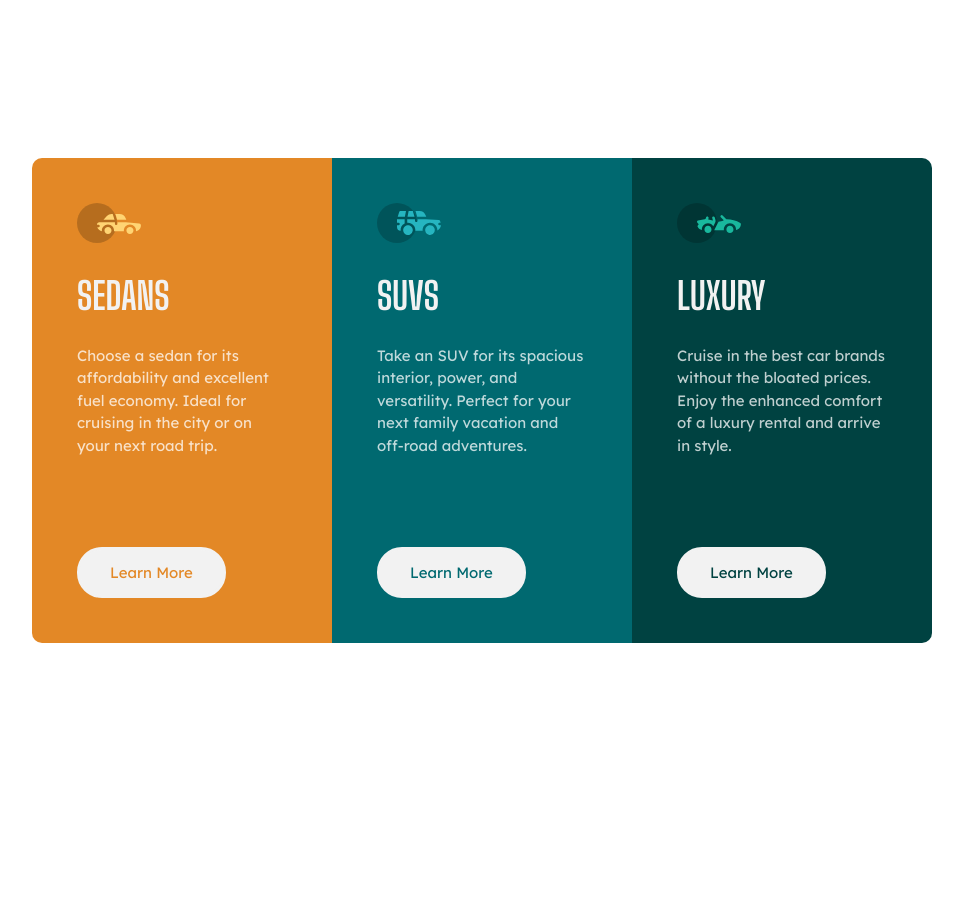
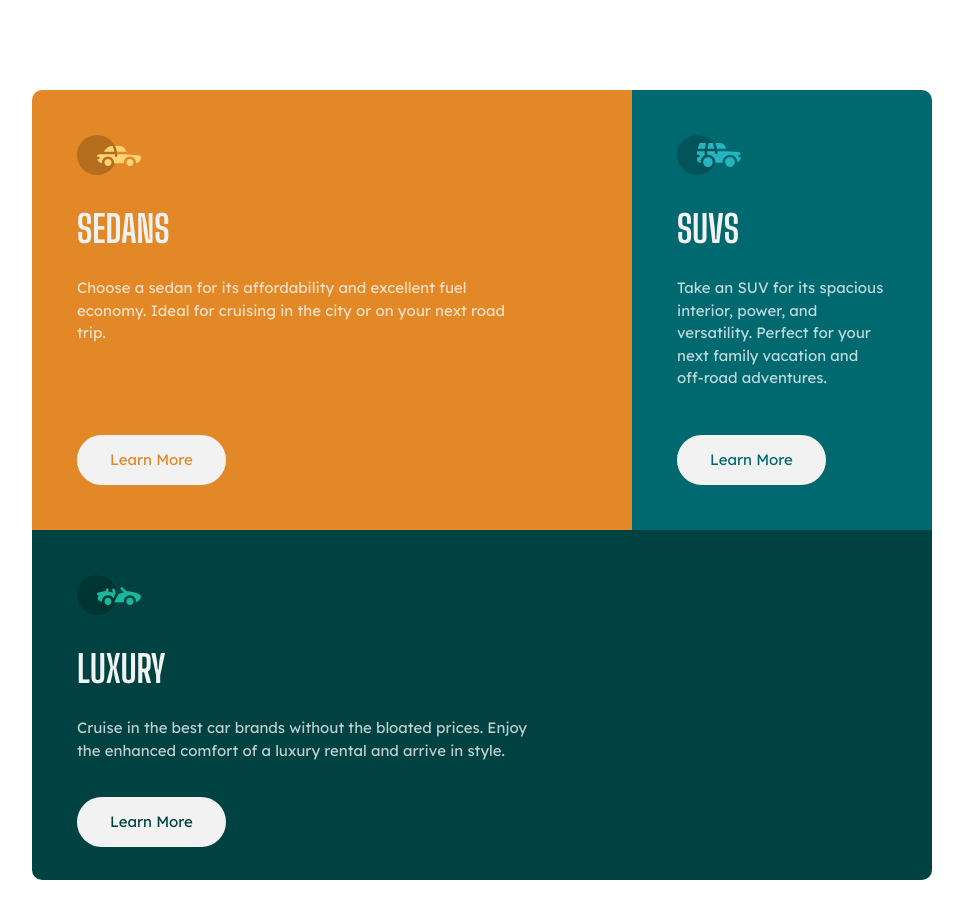
Before and after one commit to dilanrojas/3-column-preview-card, a website built with Vite: page index.html in a window 1280 px wide. Shown: the whole page, without its empty margins (158-1121 px from the left). Before the commit the page ends 800 px from the top, so only its background shows below. Built offline with nearby package versions, Linux system fonts and the light colour scheme.

Commit message:
feat: new css

```diff
--- a/index.html
+++ b/index.html
@@ -1,5 +1,6 @@
 <!doctype html>
 <html lang="en">
+
 <head>
   <meta charset="UTF-8" />
   <link rel="icon" type="image/png" href="/public/favicon.png" />
@@ -7,11 +8,16 @@
   <link rel="stylesheet" href="style.css">
   <title>Frontend Mentor | 3-column preview card component</title>
 </head>
+
 <body>
   <main>
-      <section class="columns-wrapper container">
-        <div class="column">
-          <img src="/public/icon-sedans.svg" alt="Sedans icon">
+
+    <!-- Grid Container -->
+    <ul class="container wrapper">
+
+      <!-- Grid Item: Orange Card -->
+      <li class="item">
+        <img src="/icon-sedans.svg" alt="Sedans icon">
         <div class="card-content">
           <h1>Sedans</h1>
           <p>
@@ -20,9 +26,11 @@
           </p>
         </div>
         <button>Learn More</button>
-        </div>
-        <div class="column">
-          <img src="/public/icon-suvs.svg" alt="SUVs icons">
+      </li>
+
+      <!-- Grid Item: Cyan Card -->
+      <li class="item">
+        <img src="/icon-suvs.svg" alt="SUVs icons">
         <div class="card-content">
           <h1>SUVs</h1>
           <p>
@@ -31,9 +39,11 @@
           </p>
         </div>
         <button>Learn More</button>
-        </div>
-        <div class="column">
-          <img src="/public/icon-luxury.svg" alt="Luxury icon">
+      </li>
+
+      <!-- Grid Item: Dark Cyan Card -->
+      <li class="item">
+        <img src="/icon-luxury.svg" alt="Luxury icon">
         <div class="card-content">
           <h1>Luxury</h1>
           <p>
@@ -42,8 +52,11 @@
           </p>
         </div>
         <button>Learn More</button>
-        </div>
-      </section>
+      </li>
+
+    </ul>
+
   </main>
 </body>
+
 </html>
--- /dev/null
+++ b/pnpm-workspace.yaml
@@ -0,0 +1,2 @@
+allowBuilds:
+  esbuild: true
--- a/style.css
+++ b/style.css
@@ -2,9 +2,9 @@
 @import url('https://fonts.googleapis.com/css2?family=Big+Shoulders+Display:wght@100..900&display=swap');
 
 :root {
-  --br-orange: hsl(31, 77%, 52%);
-  --dk-cyan: hsl(184, 100%, 22%);
-  --v-dk-cyan: hsl(179, 100%, 13%);
+  --orange: hsl(31, 77%, 52%);
+  --cyan: hsl(184, 100%, 22%);
+  --v-cyan: hsl(179, 100%, 13%);
 
   --tp-white: hsla(0, 0%, 100%, 0.75);
   --v-lg-gray: hsl(0, 0%, 95%);
@@ -32,7 +32,12 @@ svg {
   width: 100%;
 }
 
-h1, h2, h3, h4, h5, h6 {
+h1,
+h2,
+h3,
+h4,
+h5,
+h6 {
   line-height: 1;
   font-family: var(--ff-heading);
   text-transform: uppercase;
@@ -60,56 +65,55 @@ body {
 }
 
 /* Contents */
-.columns-wrapper {
+.container {
   display: grid;
   grid-template-columns: repeat(3, 1fr);
+  grid-template-rows: 440px 350px;
+  grid-template-areas:
+    "sedans sedans suvs"
+    "luxury luxury luxury"
+  ;
+
+  border-radius: 10px;
+  overflow: hidden;
 }
 
-.column {
+.item {
+  --bg-item: rbg(45 45 45 / 1);
+
   display: flex;
   flex-direction: column;
-  min-height: 485px;
+  min-height: fit-content;
   padding: 3rem;
   gap: 2.3em;
+
+  background: var(--bg-item);
+
+  & button {
+    color: var(--bg-item);
+  }
 }
 
-.column:nth-child(1) {
-  --bg-cl-1: var(--br-orange);
-
-  border-radius: 10px 0px 0px 10px;
-  background-color: var(--bg-cl-1);
+.item:first-child {
+  --bg-item: var(--orange);
+  grid-area: sedans
 }
 
-.column:nth-child(1) button {
-  color: var(--bg-cl-1);
+.item:nth-child(2) {
+  --bg-item: var(--cyan);
+  grid-area: suvs;
 }
 
-.column:nth-child(2) {
-  --bg-cl-2: var(--dk-cyan);
-
-  background-color: var(--bg-cl-2);
+.item:last-child {
+  --bg-item: var(--v-cyan);
+  grid-area: luxury;
 }
 
-.column:nth-child(2) button {
-  color: var(--bg-cl-2);
-}
-
-.column:nth-child(3) {
-  --bg-cl-3: var(--v-dk-cyan);
-
-  background-color: var(--v-dk-cyan);
-  border-radius: 0px 10px 10px 0px;
-}
-
-.column:nth-child(3) button {
-  color: var(--v-dk-cyan);
-}
-
-.column img {
+.item img {
   width: 64px;
 }
 
-.column button {
+.item button {
   cursor: pointer;
   margin-top: auto;
   background-color: var(--v-lg-gray);
@@ -119,44 +123,45 @@ body {
   text-wrap: nowrap;
   width: fit-content;
   transition: background-color .15s ease,
-              color .15s ease;
+    color .15s ease;
 }
 
-.column button:hover {
+.item button:hover {
   background-color: transparent;
   color: var(--v-lg-gray);
 }
 
-.column h1 {
+.item h1 {
   margin-bottom: .8em;
   font-size: 2.5em;
   color: var(--v-lg-gray)
 }
 
-.column p {
+.item p {
   color: var(--tp-white);
+  max-width: 50ch;
 }
 
-@media(width <= 750px) {
-  .columns-wrapper {
+@media(width <=750px) {
+  .container {
     grid-template-columns: repeat(1, 1fr);
   }
 
-  .column {
+  .item {
     min-height: 350px;
   }
 
-  .column:nth-child(1) {
+  .item:nth-child(1) {
     border-radius: 10px 10px 0px 0px;
   }
 
-  .column:nth-child(3) {
+  .item:nth-child(3) {
     border-radius: 0px 0px 10px 10px;
   }
 }
 
 /* Utility classes */
-.container {
+.wrapper {
   --width: 900px;
   --padding: 1rem;
 
```
Also changed, not shown: pnpm-lock.yaml (added). Lines whose indentation alone changed are shown as unchanged.
